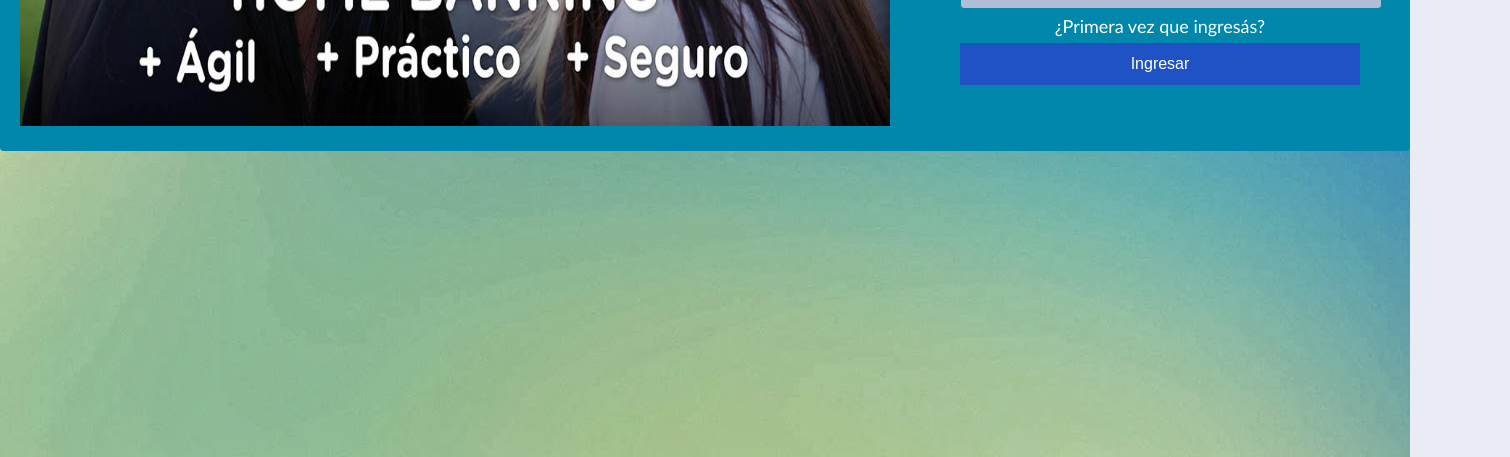
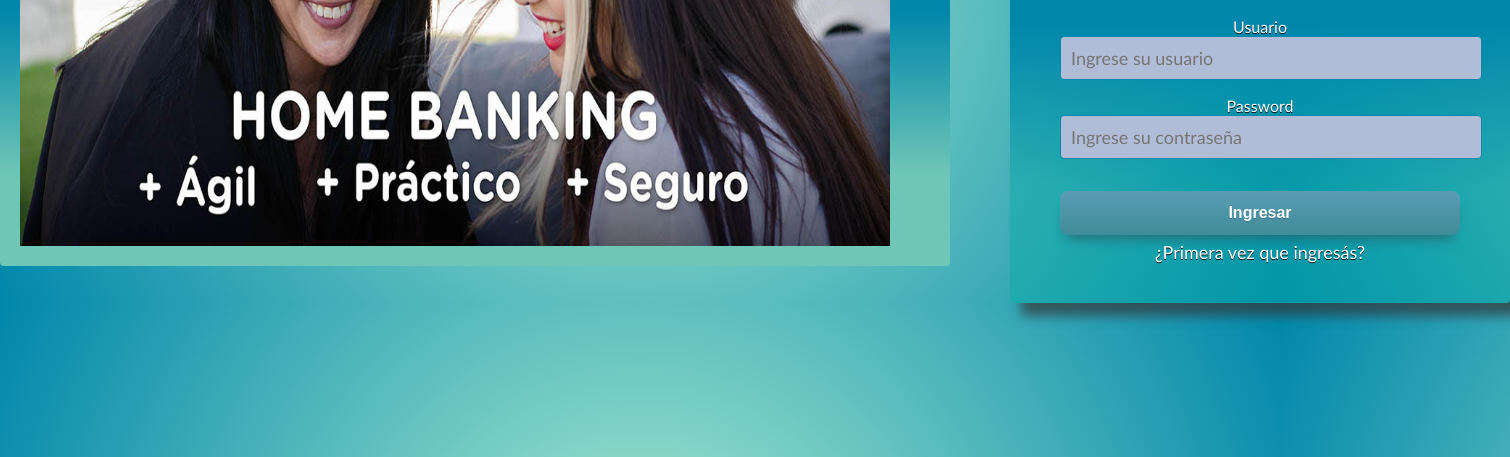
Before and after one commit to djseeba173/Homebanking-Fork-Registro, a plain HTML site: page index.html in a window 1280 px wide. Shown: the part 343-800 px from the top of the page, 1510 px wide, since content can reach past the window. Drawn offline with Linux system fonts and the light colour scheme.

Commit message:
modificacion de css

```diff
--- a/estilo.css
+++ b/estilo.css
@@ -7,7 +7,9 @@ body {
     background: #e9ecf4;
     color: #000;
     font-family: 'roboto', sans-serif;
-    background-image: url('img/fondo.jpg');
+    background: rgb(174,238,207);
+    background: radial-gradient(circle, rgba(174,238,207,1) 0%, rgba(0,135,171,1) 100%);
+
 
 
 }
@@ -45,20 +47,36 @@ body {
 }
 
 .contenedor .bienvenido {
-    background: #0087AB;
+    width: 870px;
+    height: 360px;
     grid-column-start: 1;
     grid-column-end: 2;
+    background: rgb(0,135,171);
+    background: linear-gradient(180deg, rgba(0,135,171,1) 36%, rgba(111,198,182,1) 77%);
+    margin-top: 150px;
 
 
 
 
 }
 
+.imagen_homebanking {
+    width: 870px;
+    height: 360px;
+}
+
+
 .contenedor .login {
-    background: #0087AB;
+    background: rgb(0,135,171);
+    background: linear-gradient(180deg, rgba(0,135,171,1) 36%, rgba(0,171,163,0.40940126050420167) 74%);
     color: #fff;
     grid-column: 2 / 2;
     text-align: center;
+    margin-top: 150px;
+    margin-left: 100px;
+    box-shadow: 12px 12px 12px 1px rgba(54,54,54,0.69);
+-webkit-box-shadow: 12px 12px 12px 1px rgba(54,54,54,0.69);
+-moz-box-shadow: 12px 12px 12px 1px rgba(54,54,54,0.69);
 
 
 
@@ -82,7 +100,7 @@ body {
 }
 .form-register {
     width: 400px;
-    background: #0087AB;
+    text-shadow:0px 1px 0px #0c1418;
     padding: 30px;
     border-radius: 4px;
     font-family: 'calibri';
@@ -128,10 +146,26 @@ body {
 }
 .form-register .botons {
     width: 100%;
-    background: #1f53c5;
-    border:none;
-    padding: 12px;
-    color: white;
     margin: 16px 0;
     font-size: 16px;
-}
+    box-shadow: 0px 10px 14px -7px #276873;
+    background:linear-gradient(to bottom, #599bb3 5%, #408c99 100%);
+    background-color:#599bb3;
+    border-radius:8px;
+    border: none;
+    display:inline-block;
+    cursor:pointer;
+    color:#ffffff;
+    font-weight:bold;
+    padding:13px 32px;
+    text-shadow:0px 1px 0px #3d768a;
+    }
+
+    .botons:hover {
+        background:linear-gradient(to bottom, #408c99 5%, #599bb3 100%);
+        background-color:#408c99;
+    }
+    .botons:active {
+        position:relative;
+        top:1px;
+    }
--- a/index.html
+++ b/index.html
@@ -5,21 +5,21 @@
     <meta http-equiv="X-UA-Compatible" content="IE=edge">
     <meta name="viewport" content="width=device-width, initial-scale=1.0">
     <link rel="stylesheet" href="estilo.css" />
-    <title>ITBANK</title>
+    <title>ITBANK Homebanking</title>
 </head>
 <body>
 
 <div class="contenedor">
     <div class="menu">
         <ul class="menu">
-            <li><a href="">Preguntas Frecuentes</a></li>
-            <li><a href="">Informacion de ITBANK</a></li>
-            <li><a href="">Términos y condiciones</a></li>
+            <li><a href="preguntasfrecuentes.html">Preguntas Frecuentes</a></li>
+            <li><a href="informacion.html">Informacion de ITBANK</a></li>
+            <li><a href="terminos.html">Términos y condiciones</a></li>
         </ul>
     </div>
 
     <div class="bienvenido">
-        <img src="img/homebanking.jpg" width="870" height="390">
+        <img class="imagen_homebanking" src="img/homebanking.jpg" >
 
     </div>
     <div class="login">
@@ -28,12 +28,12 @@
         <h4>Ingrese a su HomeBanking</h4>
         <form action="Formulario" method="post"> </form>
             <label for="Usuario">Usuario</label>
-            <input class="controls" type="text" id="Usuario" name="Usuario" placeholder="Usuario"/>
+            <input class="controls" type="text" id="Usuario" name="Usuario" placeholder="Ingrese su usuario"/>
             <br>
             <label for="password">Password</label>
-            <input class="controls" type="password" id="password" name="password" placeholder="password"/>
-            <p> <a href="#">¿Primera vez que ingresás?</a></p>
+            <input class="controls" type="password" id="password" name="password" placeholder="Ingrese su contraseña"/>
             <button class="botons" type="submit">Ingresar</button>
+            <p> <a href="primerlogin.html">¿Primera vez que ingresás?</a></p>
 
         </form>
 
```
Also changed, not shown: informacion.html (added), preguntasfrecuentes.html (added), primerlogin.html (added), terminos.html (added).
